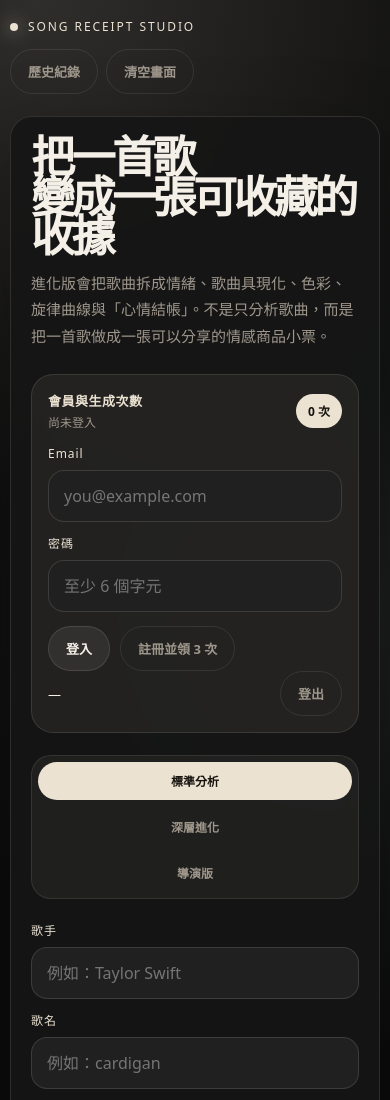
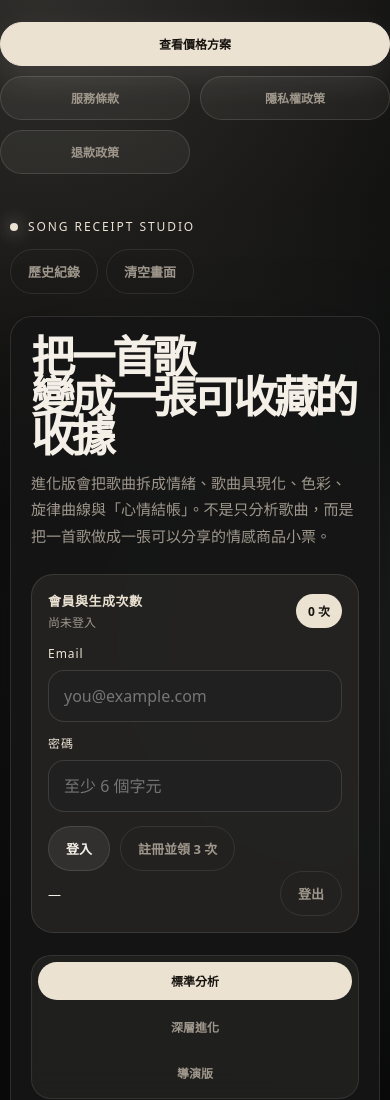
Before and after one commit to chibubu0u0/Receipt, a website: page index.html in a window 390 px wide. Shown: the top 1100 px of the page. Drawn offline with nearby package versions, Linux system fonts and the light colour scheme.

Commit message:
Add files via upload

```diff
--- a/index.html
+++ b/index.html
@@ -9,7 +9,15 @@
   <link rel="stylesheet" href="./style.css" />
 </head>
 <body>
-  <main class="app">
+
+        <div class="home-link-panel" aria-label="Pricing and policy pages">
+          <a class="home-link-btn primary" href="/pricing">查看價格方案</a>
+          <a class="home-link-btn" href="/terms">服務條款</a>
+          <a class="home-link-btn" href="/privacy">隱私權政策</a>
+          <a class="home-link-btn" href="/refund">退款政策</a>
+        </div>
+
+<main class="app">
     <div class="topbar">
       <div class="brand"><span class="brand-dot"></span><span>Song Receipt Studio</span></div>
       <div class="top-actions">
--- a/style.css
+++ b/style.css
@@ -1427,3 +1427,64 @@ h1 {
     justify-content: flex-start;
   }
 }
+
+
+.home-link-panel {
+  display: flex;
+  flex-wrap: wrap;
+  gap: 10px;
+  margin: 22px 0 26px;
+}
+
+.home-link-btn {
+  display: inline-flex;
+  align-items: center;
+  justify-content: center;
+  min-height: 42px;
+  padding: 11px 16px;
+  border-radius: 999px;
+  border: 1px solid rgba(235,226,210,.14);
+  background: rgba(235,226,210,.055);
+  color: var(--muted);
+  text-decoration: none;
+  font-size: 13px;
+  font-weight: 800;
+  transition: transform .16s ease, background .16s ease, border-color .16s ease, color .16s ease;
+}
+
+.home-link-btn:hover {
+  transform: translateY(-1px);
+  color: var(--cream);
+  background: rgba(235,226,210,.09);
+  border-color: rgba(235,226,210,.28);
+}
+
+.home-link-btn.primary {
+  color: #15120e;
+  background: var(--cream);
+  border-color: var(--cream);
+  box-shadow: 0 14px 34px rgba(235,226,210,.12);
+}
+
+.home-link-btn.primary:hover {
+  color: #15120e;
+  background: #fff7e6;
+}
+
+@media (max-width: 560px) {
+  .home-link-panel {
+    display: grid;
+    grid-template-columns: 1fr 1fr;
+  }
+
+  .home-link-btn {
+    width: 100%;
+    min-height: 44px;
+    padding: 10px 12px;
+    font-size: 12px;
+  }
+
+  .home-link-btn.primary {
+    grid-column: 1 / -1;
+  }
+}
```
Also changed, not shown: README.md.
